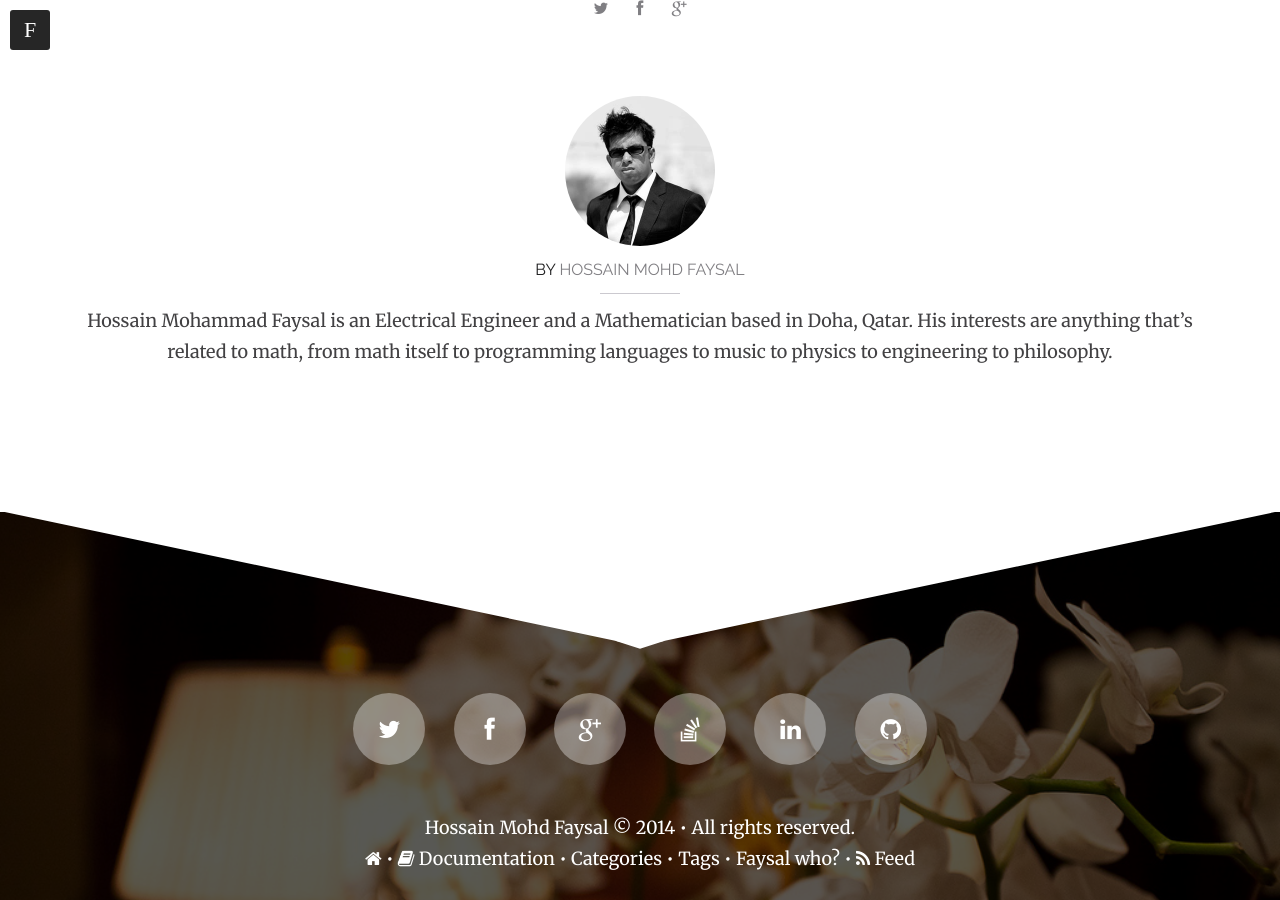
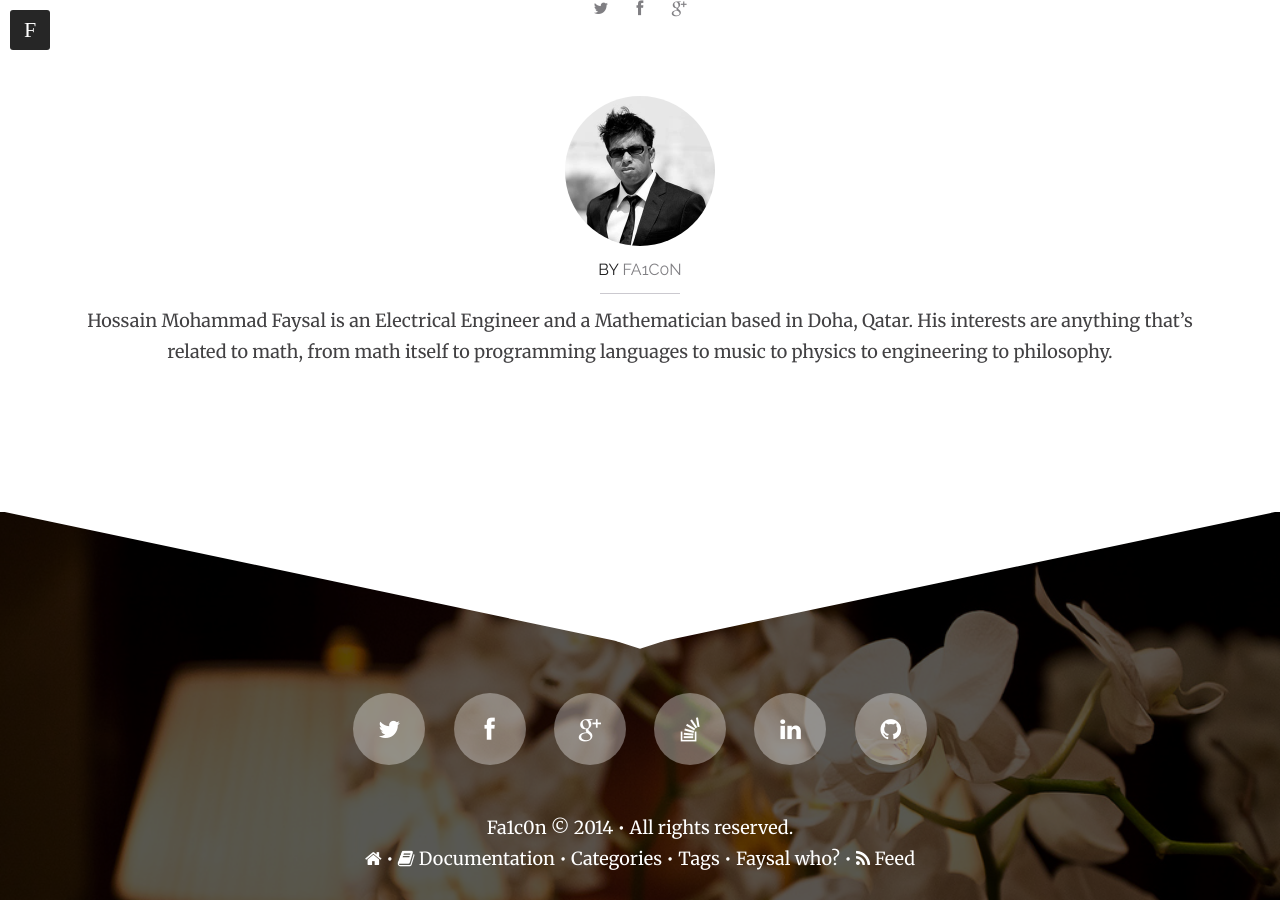
Before and after one commit to publicloudapp/publicloudapp.github.io, a Jekyll site: the page built from _posts/2014-01-05-sample-link-post.md, in a window 1280 px wide and 900 px high, scrolled down 1146 px. Built offline with Jekyll 4.4.1, drawn with Linux system fonts in a browser that asks for light colours; nearby versions of some CDN libraries; comment, search, counter and statistics services are not loaded.

Commit message:
initthemes

```diff
--- a/_config.yml
+++ b/_config.yml
@@ -1,5 +1,5 @@
-title:            HMFAYSAL
-description:      "Omega: The Coolest Theme for Jekyll"
+title:            Fa1c0n
+description:      "Determined in the Network Security System and the Linux kernel of"
 logo:             omikron.png
 disqus_shortname: hmfaysal
 # Assign a default image for your site's header and footer
@@ -22,15 +22,15 @@ url:       		   http://blog.publicloudapp.com
 
 # Owner/author information
 owner:
-  name:           Hossain Mohd Faysal
+  name:           Fa1c0n
   avatar:         hmfaysal.jpg
-  email:          hmfaysal@alum.mit.edu
+  email:          gdev.fa1c0n@gmail.com
   # Use the coder's toolbox at http://coderstoolbox.net/string/#!encoding=xml&action=encode&charset=us_ascii to encode your description into XML string
   description:    Hossain Mohammad Faysal is an Electrical Engineer and a Mathematician based in Doha, Qatar. His interests are anything that&#8217;s related to math, from math itself to programming languages to music to physics to engineering to philosophy.
   # Social networking links used in footer. Update and remove as you like.
-  twitter:        hmfaysal
-  facebook:       hmfaysal
-  github:         hmfaysal
+  twitter:        microlive
+  facebook:       microlive
+  github:         publicloudapp
   stackexchange:  https://stackexchange.com/users/3402032/hossain-mohd-faysal
   linkedin:       https://www.linkedin.com/pub/firstname-lastname/12/345/678
   instagram:
```
